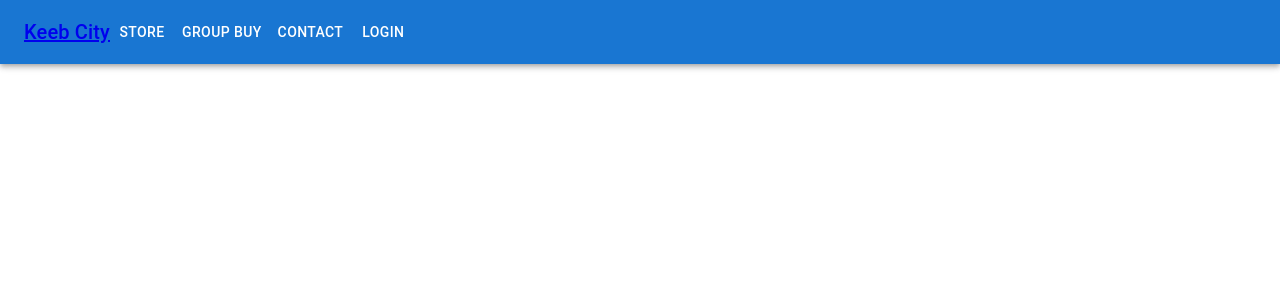
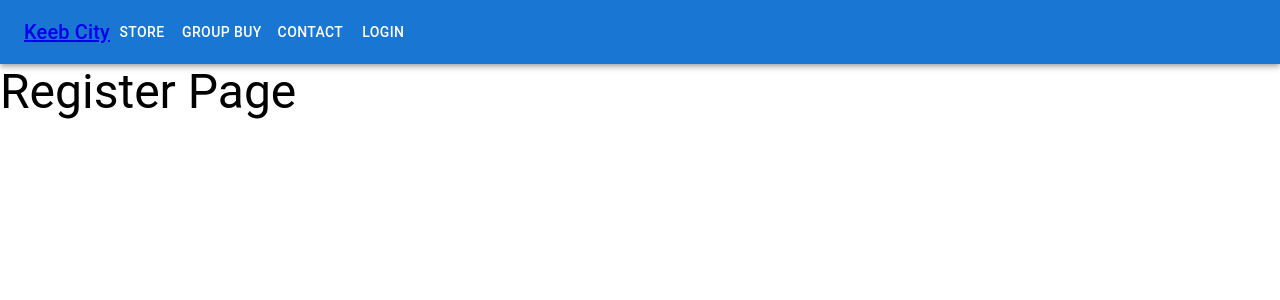
Before and after one commit to ChetanTakyar/Keyboard-Store, a React (Create React App) app in the folder online-store/: page /register in a window 1280 px wide. Shown: the top 300 px of the page. Built offline with nearby package versions, Linux system fonts and the light colour scheme.

Commit message:
linked register page to button on login page

```diff
--- a/online-store/src/App.js
+++ b/online-store/src/App.js
@@ -7,7 +7,7 @@ import "./App.css";
 import Navbar from "./components/Navbar";
 
 // Pages
-import { Contact, GroupBuy, Home, Login, Store } from "./pages";
+import { Contact, GroupBuy, Home, Login, Register, Store } from "./pages";
 
 class App extends Component {
   render() {
@@ -36,6 +36,10 @@ class App extends Component {
               path="/login"
               element={<Login />}
             />
+            <Route
+              path="/register"
+              element={<Register />}
+            />
           </Routes>
         </div>
       </Router>
--- a/online-store/src/pages/Login.js
+++ b/online-store/src/pages/Login.js
@@ -36,7 +36,8 @@ export default class Login extends Component {
           />
           <Button
             variant="contained"
-            margin="normal">
+            margin="normal"
+            href="/register">
             Register
           </Button>
         </Grid>
--- a/online-store/src/pages/Register.js
+++ b/online-store/src/pages/Register.js
@@ -1,7 +1,16 @@
+import { Typography } from "@mui/material";
 import React, { Component } from "react";
 
 export default class Register extends Component {
   render() {
-    return <div></div>;
+    return (
+      <div>
+        <Typography
+          variant="h3"
+          component="div">
+          Register Page
+        </Typography>
+      </div>
+    );
   }
 }
```
